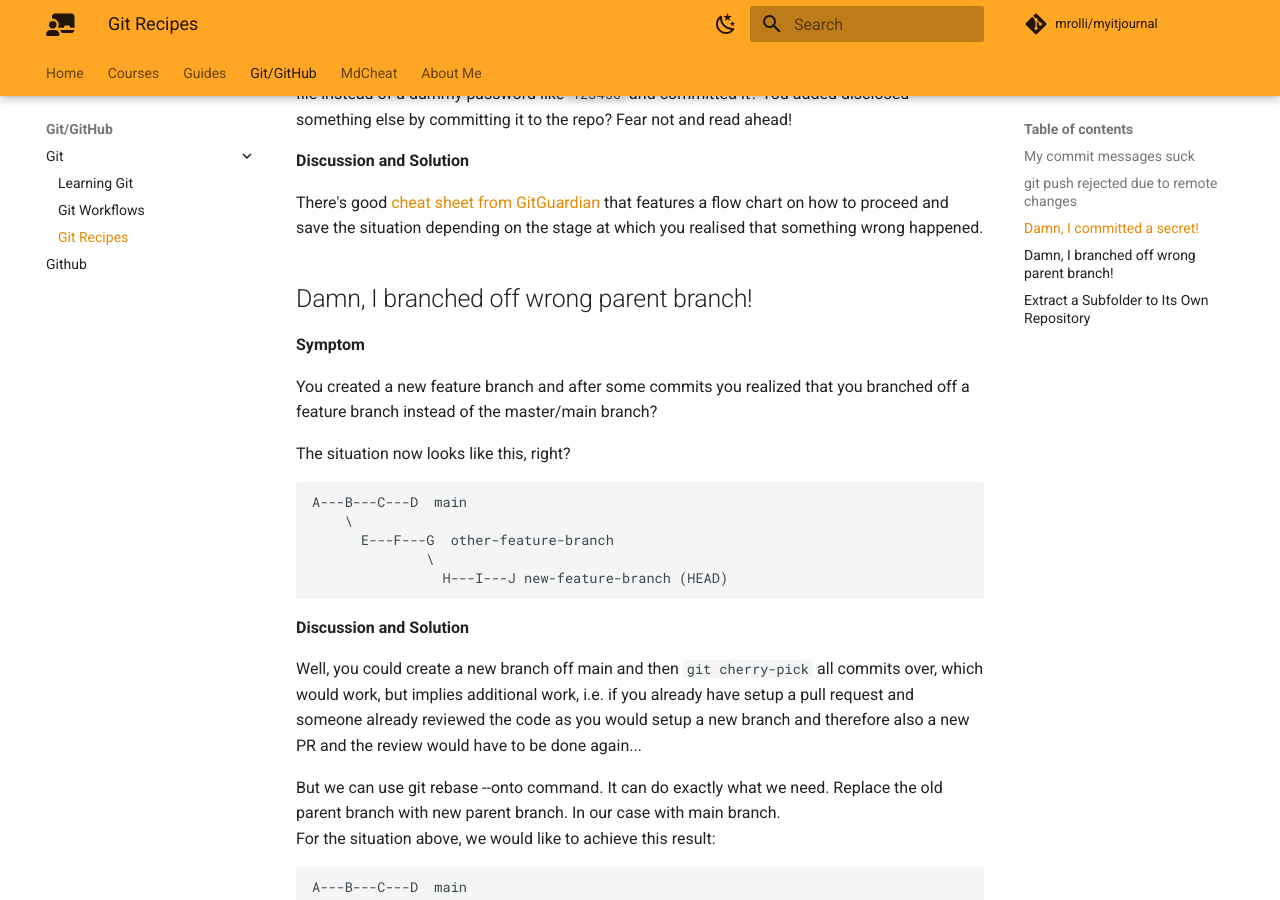
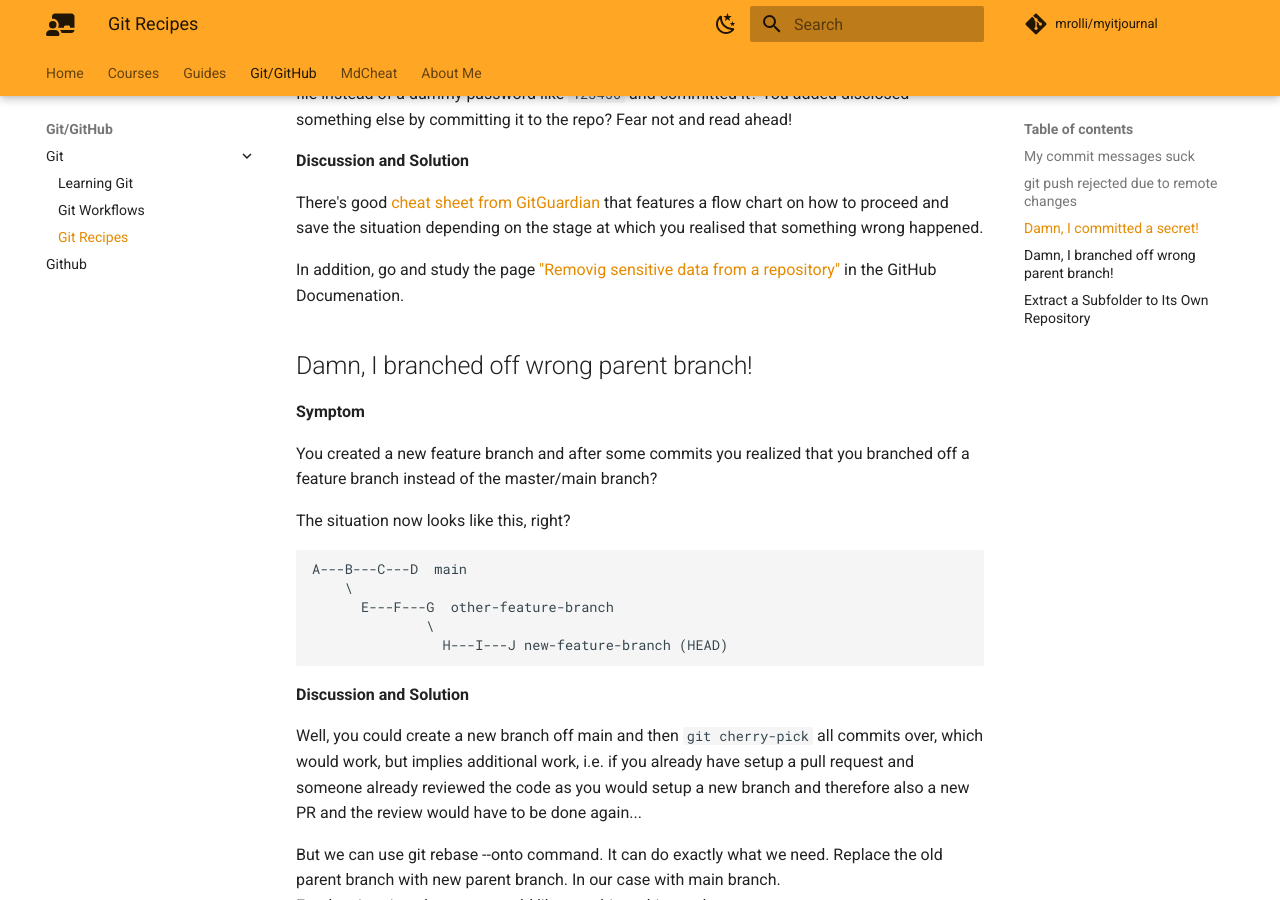
Before and after one commit to mrolli/myitjournal, an MkDocs documentation site: the page built from docs/gitandco/gitrecipes.md, in a window 1280 px wide and 900 px high, scrolled down 1654 px. Built offline with MkDocs 1.6.1 and Material for MkDocs 9.7.7, drawn with Linux system fonts in a browser that asks for light colours; comment, search, counter and statistics services are not loaded.

Commit message:
Add link to Github doc on sensitive data removal

```diff
--- a/docs/gitandco/gitrecipes.md
+++ b/docs/gitandco/gitrecipes.md
@@ -65,6 +65,10 @@ read ahead!
 There's good [cheat sheet from GitGuardian](../pdf/RewritingYourGitHistory-Cheatsheet.pdf)
 that features a flow chart on how to proceed and save the situation depending on
 the stage at which you realised that something wrong happened.
+
+In addition, go and study the page ["Removig sensitive data from a
+repository"](https://docs.github.com/en/authentication/keeping-your-account-and-data-secure/removing-sensitive-data-from-a-repository)
+in the GitHub Documenation.
 
 ## Damn, I branched off wrong parent branch!
 
```
